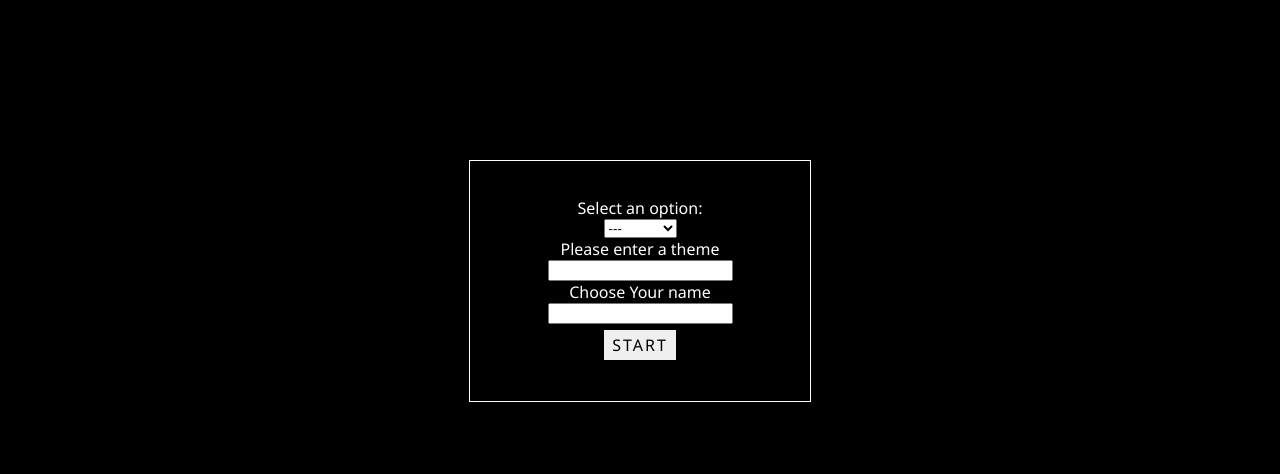
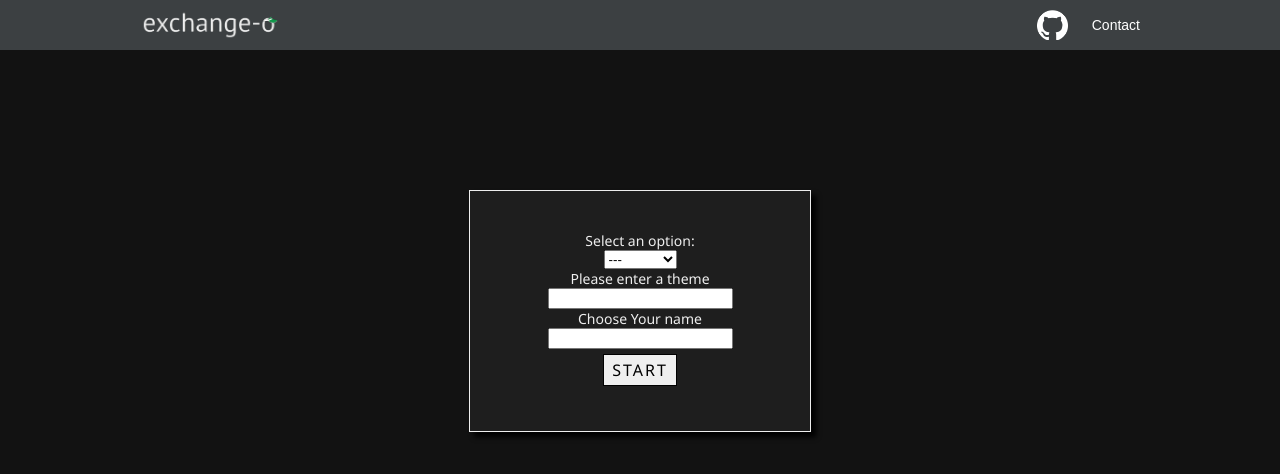
Before and after one commit to melkes/openQuest, a website built with webpack: page src/index.html in a window 1280 px wide. Built offline with nearby package versions, Linux system fonts and the light colour scheme; no server answers.

Commit message:
cosmetics

```diff
--- a/src/css/style.css
+++ b/src/css/style.css
@@ -1,6 +1,59 @@
-html{
-  background-color: black;
+html,
+body {
+  margin: 0;
+  padding: 0;
+  font-family: 'Fira Mono', monospace;
+  font-family: 'Merriweather', serif;
+  font-family: 'Poppins', sans-serif;
+  font-family: 'PT Sans', sans-serif;
+  font-size: 14px;
+  color: #EEEEEE;
+  background-color: #121212;
+}
+
+nav {
+  display: flex;
+  align-items: center;
+  background-color: #3c4042;
+  margin-bottom: 1.5em;
+  min-width: 840px;
+}
+
+#nav-pad {
+  width: calc(50% - 500px);
+  min-width: 2.5%;
+}
+
+#nav-logo{
+  width: 10em;
+  padding: .3em;
+  padding-left: 0;
+}
+
+#gh-logo{
+  width: 2.2em;
+  padding: .2em;
+  left: 800px;
+}
+
+.to-right {
+  margin-left: auto;
+}
+
+.nav-link {
+  font-family: Arial, Helvetica, sans-serif;
+  text-decoration: none;
+  padding: .5em;
+  padding-left: 1.5em;
+  padding-right: 0;
   color: white;
+  font-size: 1rem;
+}
+
+#page {
+  width: 95%;
+  margin: auto;
+  max-width: 1000px;
 }
 
 .gameStartContainer{
@@ -13,7 +66,9 @@ html{
   margin:auto;
   padding: 20px;
   margin-top: 10em;
-  border: 1px solid white;
+  border: 1px solid #EEEEEE;
+  background-color: #1E1E1E;
+  box-shadow: 5px 5px 5px black;
 }
 
 .gameContainer{
@@ -23,27 +78,30 @@ html{
   grid-template-columns: 60% 40%;
   grid-template-rows: 66% 34%;
   grid-template-areas: "textBox imageBox"
-                        "buttonBox imageBox";
-  border: 1px solid white;
+                        "buttonBox buttonBox";
+  border: 1px solid #EEEEEE;
+  margin: auto;
+  background-color: #1E1E1E;
+  box-shadow: 5px 5px 5px black;
 }
 
 .textBox{
   padding: 5px;
   grid-area: textBox;
-  border: 1px solid white;
+  border: 1px solid #EEEEEE;
   font-size: 20px;
 }
 
 .buttonBox{
   padding: 5px;
   grid-area: buttonBox;
-  border: 1px solid white;
+  border: 1px solid #EEEEEE;
 }
 
 .imageBox{
   padding: 5px;
   grid-area: imageBox;
-  border: 1px solid white;
+  border: 1px solid #EEEEEE;
 }
 
 .hidden {
--- a/src/index.html
+++ b/src/index.html
@@ -3,6 +3,14 @@
   <title>AI Adventure</title>
 </head>
 <body>
+  <nav>
+    <span id="nav-pad"></span>
+    <a href="index.html"><img id="nav-logo" src="./assets/images/logo.png" alt="nav-bar-logo"/></a>
+    <a href="https://github.com/ambibma/teamWeek-1" class="to-right nav-link" target="_blank"><img id="gh-logo" src="./assets/images/github-mark-white.png"></a>
+    <a href="mailto:ambio.pk@gmail.com" class="nav-link">Contact</a>
+    <span id="nav-pad"></span>
+  </nav>
+  <div id="page">
     <div id="startBox"class="gameStartContainer">
       <div class="gameStart"> </div>
       <label for="menu">Select an option:</label>
@@ -35,4 +43,5 @@
 
       </div>
     </div>
+  </div>
 </body>
--- a/src/index.js
+++ b/src/index.js
@@ -18,10 +18,7 @@ async function getAPIData() {
     frequency_penalty: 0,
     presence_penalty: 0,
     temperature: .7,
-
-
   });
-
   return response;
 }
 
@@ -29,7 +26,7 @@ async function createImage(imgPrompt) {
   const response = await openai.createImage({
     prompt: `${localStorage.theme} ${imgPrompt}`,
     n: 1,
-    size: "256x256",
+    size: "512x512",
   });
   console.log(response.data.data[0].url);
   console.log(openai);
@@ -44,7 +41,7 @@ function updateScene(scene, feature=null){
         const img = document.getElementById("loadingImage");
         img.setAttribute('src', url)
         // img.src = url;
-        img.width = '256';
+        img.width = '386';
         document.getElementById('image').append(img);
 
       })
@@ -96,6 +93,9 @@ function parseSingleLine(text) {
 
 function parseResponseText(text) {
   text = text.trim()
+  if (text === "") {
+    throw new Error('reponse contained no text');
+  }
   if (text.split('\n').length === 1) {
     return parseSingleLine(text);
   }
@@ -111,10 +111,6 @@ function parseResponseText(text) {
     scene = text.split('\n')[0];
     feature = null;
   }
-  console.log(scene);
-  console.log(remainder);
-  console.log(feature);
-  console.log(choices);
   const [choice1, choice2, choice3] = text.split('\n').slice(-3);
 
   return [scene, feature, choice1, choice2, choice3];
@@ -152,7 +148,7 @@ function imageLoading(){
   const imageTag = document.createElement("img");
   imageTag.setAttribute("id", "loadingImage");
   imageTag.setAttribute("src", imageSource);
-  imageTag.width='256'
+  imageTag.width='386'
   const imgDiv = document.getElementById("image");
   imgDiv.append(imageTag);
   // imageTag.src = imageSource;
```
Also changed, not shown: src/ai.js (deleted, +0 -55 lines), src/assets/images/github-mark-white.png (added), src/assets/images/logo.png (added). Lines whose indentation alone changed are shown as unchanged.
